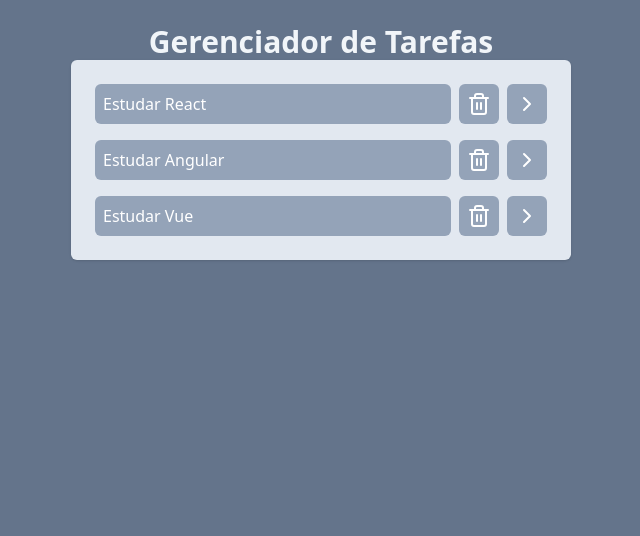
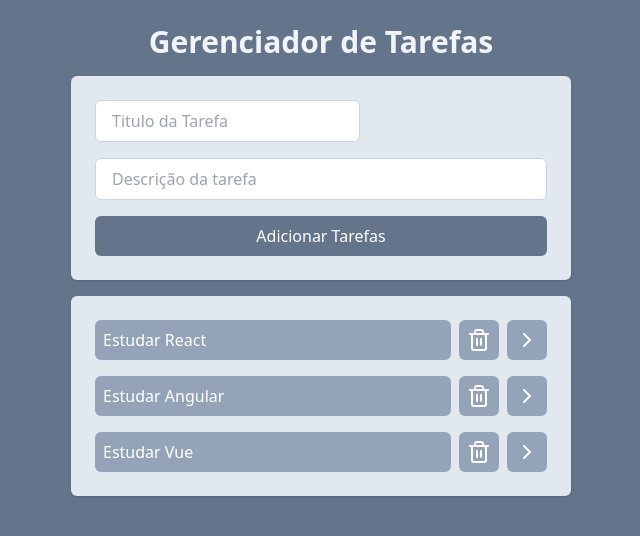
Before and after one commit to SenaBel/ListaDeTarefas, a React (Vite) app: page / in a window 1280 px wide. Shown: the top 536 px of the page, without its empty margins (319-959 px from the left). Built offline with nearby package versions, Linux system fonts and the light colour scheme.

Commit message:
implementando modal de confirmacao

```diff
--- a/src/App.tsx
+++ b/src/App.tsx
@@ -1,9 +1,13 @@
 import { useState } from "react";
 import AddTasks from "./components/AddTasks";
 import Tasks from "./components/Tasks";
+import ITasks from "./interfaces/ITasks";
+import ModalConfirmation from "./components/ModalConfirmation/ModalConfirmation";
 
 function App() {
-  const [tasks, setTasks] = useState([
+  const [isOpenModal, setIsOpenModal] = useState(false);
+  const [newTask, setNewTask] = useState<ITasks | null>(null);
+  const [tasks, setTasks] = useState<ITasks[]>([
     {
       id: 1,
       title: "Estudar React",
@@ -23,6 +27,21 @@
       isCompleted: false,
     },
   ]);
+
+  function handleAddTask() {
+    if (newTask) {
+      const nextId =
+        tasks.length > 0 ? Math.max(...tasks.map((task) => task.id)) + 1 : 1;
+      setTasks((prevTasks) => [...prevTasks, { ...newTask, id: nextId }]);
+      setNewTask(null);
+      setIsOpenModal(false);
+    }
+  }
+
+  function handleCancelAddTask() {
+    setNewTask(null);
+    setIsOpenModal(false);
+  }
 
   function onChangeStatus(id: number) {
     const newTasks = tasks.map((task) => {
@@ -44,18 +63,25 @@
 
   return (
     <>
-      <div className="w-screen h-screen bg-slate-500 flex justify-center p-6">
-        <div className="w-[500px]">
+      <div className="  w-screen h-screen bg-slate-500 flex justify-center p-6">
+        <div className="space-y-4 w-[500px]">
           <h1 className="text-3xl text-slate-100 font-bold text-center">
             Gerenciador de Tarefas
           </h1>
+          <AddTasks setNewTask={setNewTask} setIsOpenModal={setIsOpenModal} />
           <Tasks
             tasks={tasks}
             onChangeStatus={onChangeStatus}
             onRemoveTask={onRemoveTask}
           />
-          {/* <AddTasks /> */}
         </div>
+        <ModalConfirmation
+          isOpen={isOpenModal}
+          onClose={handleCancelAddTask}
+          onConfirm={handleAddTask}
+          title="Confirmar Adição"
+          description="Você tem certeza que deseja adicionar esta tarefa?"
+        />
       </div>
     </>
   );
--- a/src/components/AddTasks.tsx
+++ b/src/components/AddTasks.tsx
@@ -1,4 +1,74 @@
-function AddTasks() {
-  return <div>AddTasks</div>;
+import { useState } from "react";
+import ITasks from "../interfaces/ITasks";
+
+interface IAddTasksProps {
+  setNewTask: React.Dispatch<React.SetStateAction<ITasks | null>>;
+  setIsOpenModal: React.Dispatch<React.SetStateAction<boolean>>;
+}
+
+function AddTasks({ setNewTask, setIsOpenModal }: IAddTasksProps) {
+  const [title, settitle] = useState<string>("");
+  const [description, setDescription] = useState<string>("");
+  const [titleError, setTitleError] = useState<string | null>(null);
+  const [descriptionError, setDescriptionError] = useState<string | null>(null);
+
+  function onAddTask() {
+    let hasError: boolean = false;
+
+    if (!title) {
+      setTitleError("Campo obrigatório");
+      hasError = true;
+    } else {
+      setTitleError(null);
+    }
+
+    if (!description) {
+      setDescriptionError("Campo obrigatório");
+      hasError = true;
+    } else {
+      setDescriptionError(null);
+    }
+
+    if (hasError) return;
+
+    setIsOpenModal(true);
+    setNewTask({ id: 0, title, description, isCompleted: false });
+    setIsOpenModal(true);
+    settitle("");
+    setDescription("");
+  }
+
+  return (
+    <div className="p-6 space-y-4 bg-slate-200 rounded-md shadow flex flex-col">
+      <div className="flex ">
+        <input
+          type="text"
+          placeholder="Titulo da Tarefa"
+          className="border border-slate-300 outline-slate-400 px-4 py-2 rounded-md"
+          value={title}
+          onChange={(e) => settitle(e.target.value)}
+        />
+        {titleError && (
+          <span className="absolute text-red-500 text-sm mt-1">
+            {titleError}
+          </span>
+        )}
+      </div>
+      <input
+        type="text"
+        placeholder="Descrição da tarefa"
+        className="border border-slate-300 outline-slate-400 px-4 py-2 rounded-md"
+        value={description}
+        onChange={(e) => setDescription(e.target.value)}
+      />
+
+      <button
+        onClick={onAddTask}
+        className=" bg-slate-500 text-white px-4 py-2 rounded-md font-medium"
+      >
+        Adicionar Tarefas
+      </button>
+    </div>
+  );
 }
 export default AddTasks;
--- /dev/null
+++ b/src/components/ModalConfirmation/ModalConfirmation.tsx
@@ -0,0 +1,42 @@
+interface IModalConfirmationProps {
+  isOpen: boolean;
+  onClose: () => void;
+  onConfirm: () => void;
+  title: string;
+  description: string;
+}
+
+function ModalConfirmation({
+  isOpen,
+  onClose,
+  onConfirm,
+  title,
+  description,
+}: IModalConfirmationProps) {
+  if (!isOpen) return null;
+
+  return (
+    <div className=" fixed inset-0 flex items-start justify-center bg-black bg-opacity-50">
+      <div className="bg-white p-6 rounded-lg shadow-lg mt-[12rem]">
+        <h2 className="text-xl font-bold text-slate-700 mb-4">{title}</h2>
+        <p className="mb-4 text-slate-800 ">{description}</p>
+        <div className="flex justify-end space-x-2">
+          <button
+            onClick={onClose}
+            className="bg-red-500 text-white font-medium px-4 py-2 rounded-md"
+          >
+            Não
+          </button>
+          <button
+            onClick={onConfirm}
+            className="bg-green-500 text-white font-medium px-4 py-2 rounded-md"
+          >
+            Sim
+          </button>
+        </div>
+      </div>
+    </div>
+  );
+}
+
+export default ModalConfirmation;
```
